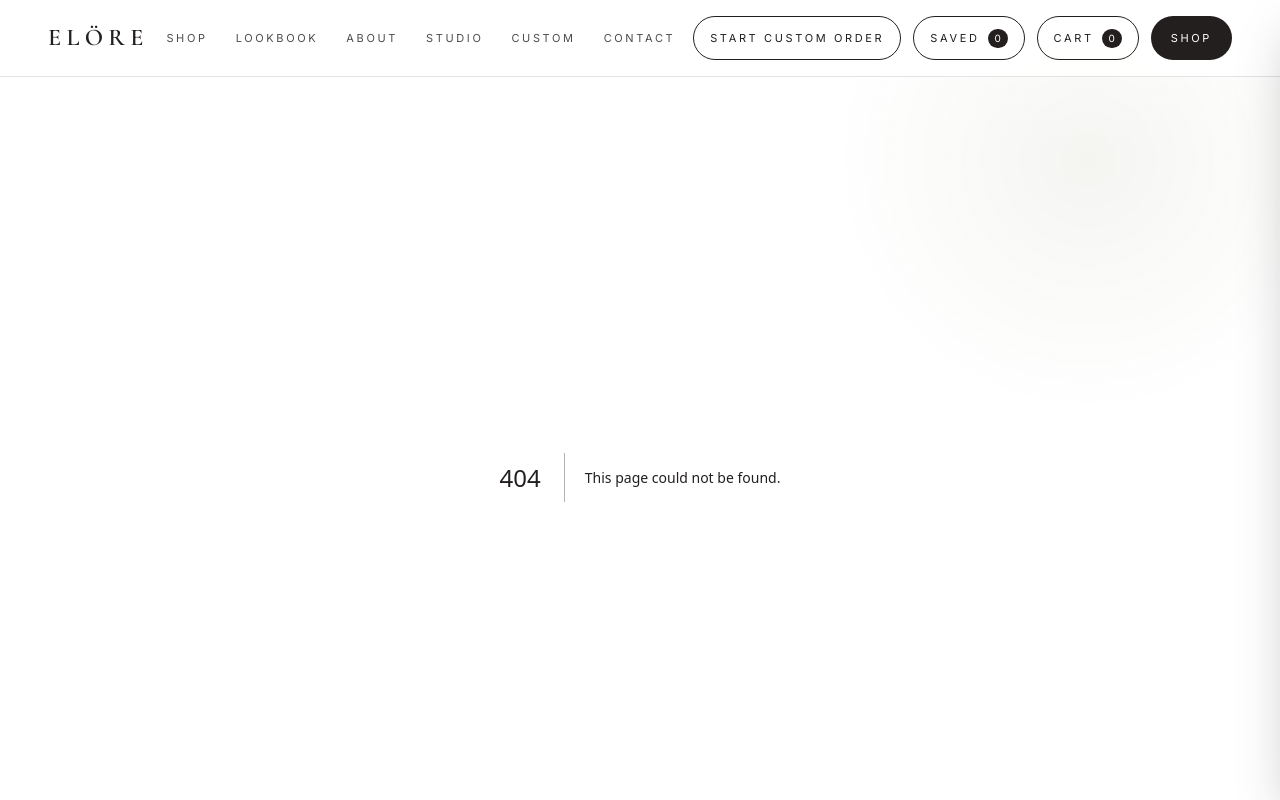
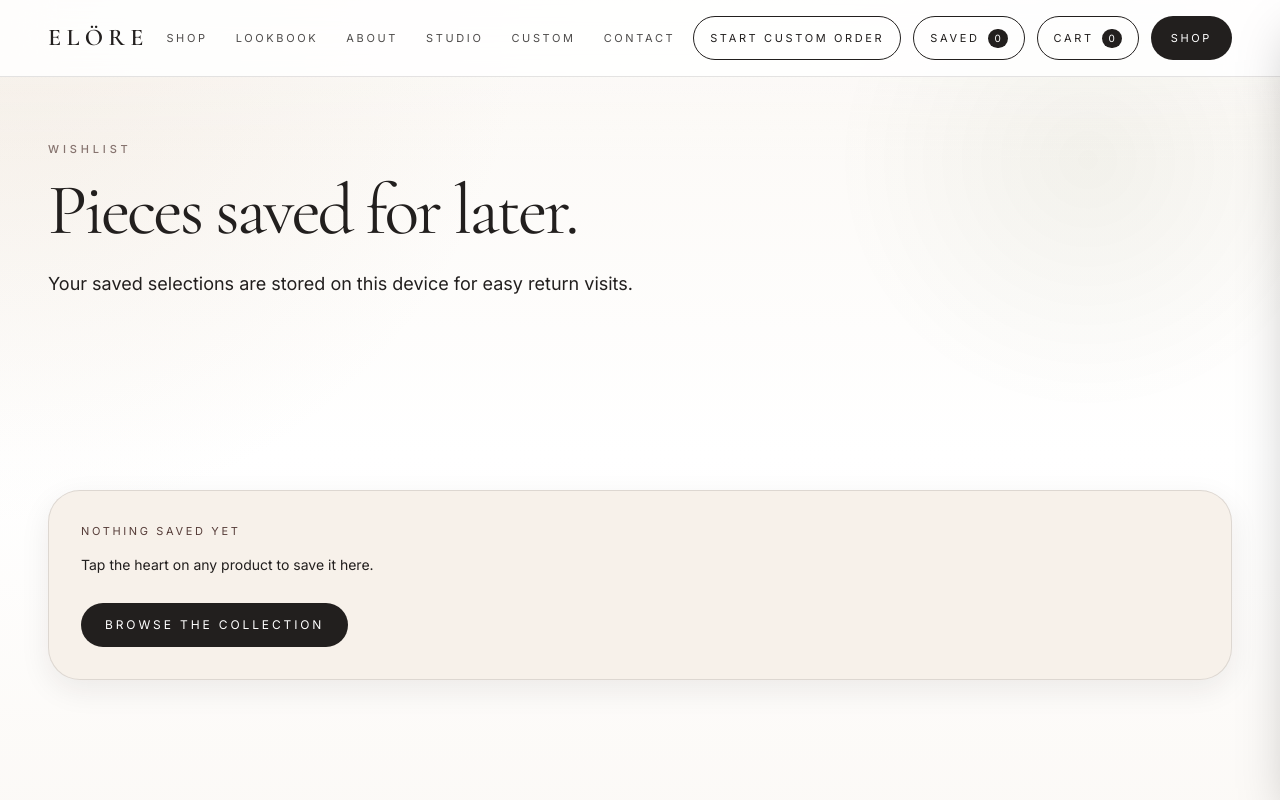
Before and after one commit to caliphsafe/elore-atelier, a Next.js app: page /wishlist in a window 1280 px wide. Before the commit this address had no page. Shown: the top 800 px of the page. Built offline with nearby package versions, Linux system fonts and the light colour scheme.

Commit message:
Create page.tsx

```diff
--- /dev/null
+++ b/app/wishlist/page.tsx
@@ -0,0 +1,5 @@
+import { WishlistPageContent } from "@/components/wishlist/wishlist-page-content";
+
+export default function WishlistPage() {
+  return <WishlistPageContent />;
+}
```
